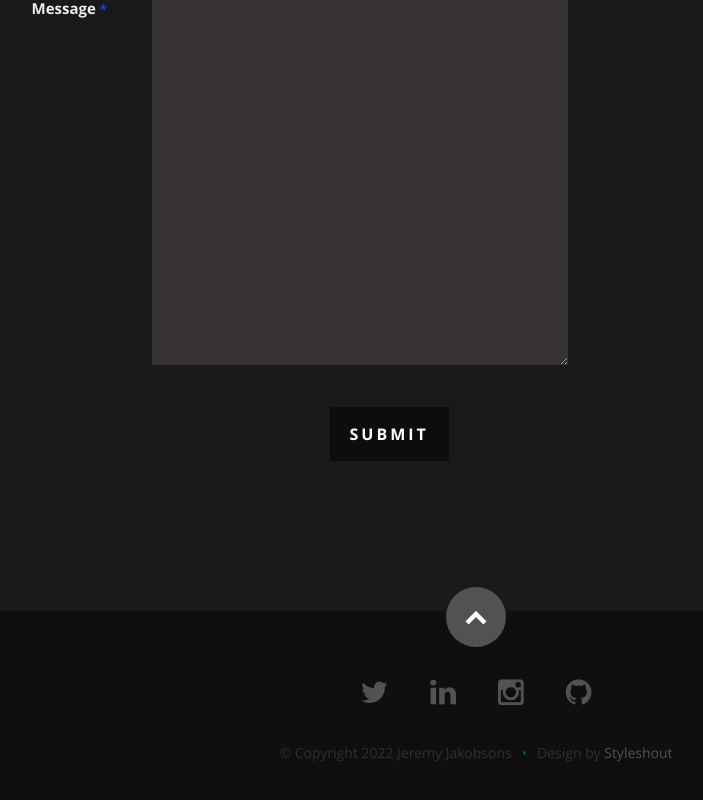
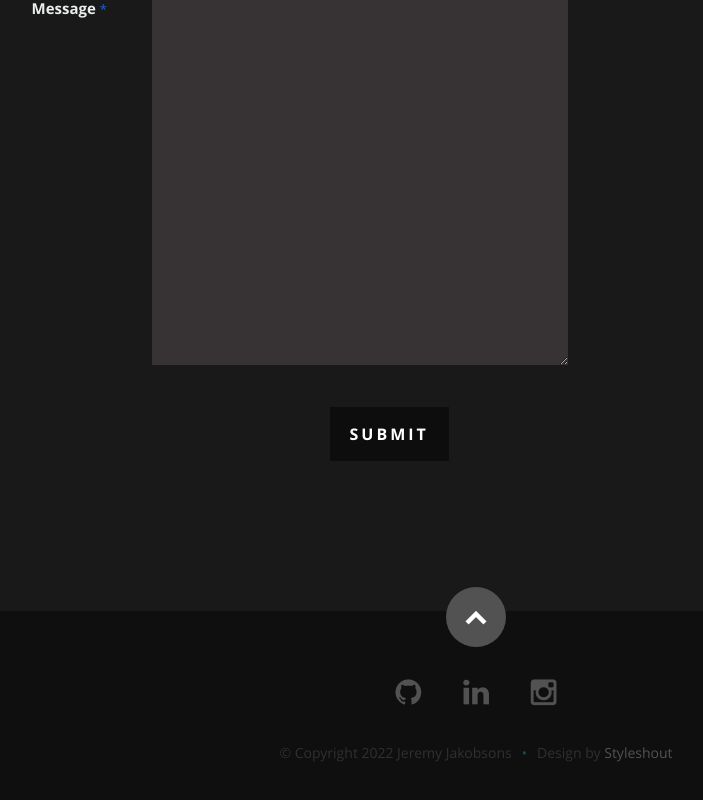
Before and after one commit to jjakobsons87/portfolio, a React (Create React App) app: page / in a window 1280 px wide. Shown: the part 2201-3001 px from the top of the page, without its empty margins (164-867 px from the left). Built offline with nearby package versions, Linux system fonts and the light colour scheme.

Commit message:
update contact and resume data

```diff
--- a/public/resumeData.json
+++ b/public/resumeData.json
@@ -19,9 +19,9 @@
     "resumedownload":"https://drive.google.com/file/d/1csZSp4XIZqRJSgzwx9sS92dZqO60C4Os/view?usp=sharing",
     "social":[
       {
-        "name":"twitter",
-        "url":"http://twitter.com",
-        "className":"fa fa-twitter"
+        "name":"github",
+        "url":"https://github.com/jjakobsons87",
+        "className":"fa fa-github"
       },
       {
         "name":"linkedin",
@@ -32,11 +32,6 @@
         "name":"instagram",
         "url":"http://instagram.com/jeremyjako",
         "className":"fa fa-instagram"
-      },
-      {
-        "name":"github",
-        "url":"https://github.com/jjakobsons87",
-        "className":"fa fa-github"
       }
     ]
   },
--- a/src/components/Contact.js
+++ b/src/components/Contact.js
@@ -6,13 +6,15 @@ class Contact extends Component {
         if (!this.props.data) return null;
 
         const name = this.props.data.name;
-        const street = this.props.data.address.street;
-        const city = this.props.data.address.city;
-        const state = this.props.data.address.state;
-        const zip = this.props.data.address.zip;
-        const phone = this.props.data.phone;
+        // const street = this.props.data.address.street;
+        // const city = this.props.data.address.city;
+        // const state = this.props.data.address.state;
+        // const zip = this.props.data.address.zip;
+        // const phone = this.props.data.phone;
         const message = this.props.data.contactmessage;
         const email = this.props.data.email;
+
+
 
     return (
         <section id="contact">
```
